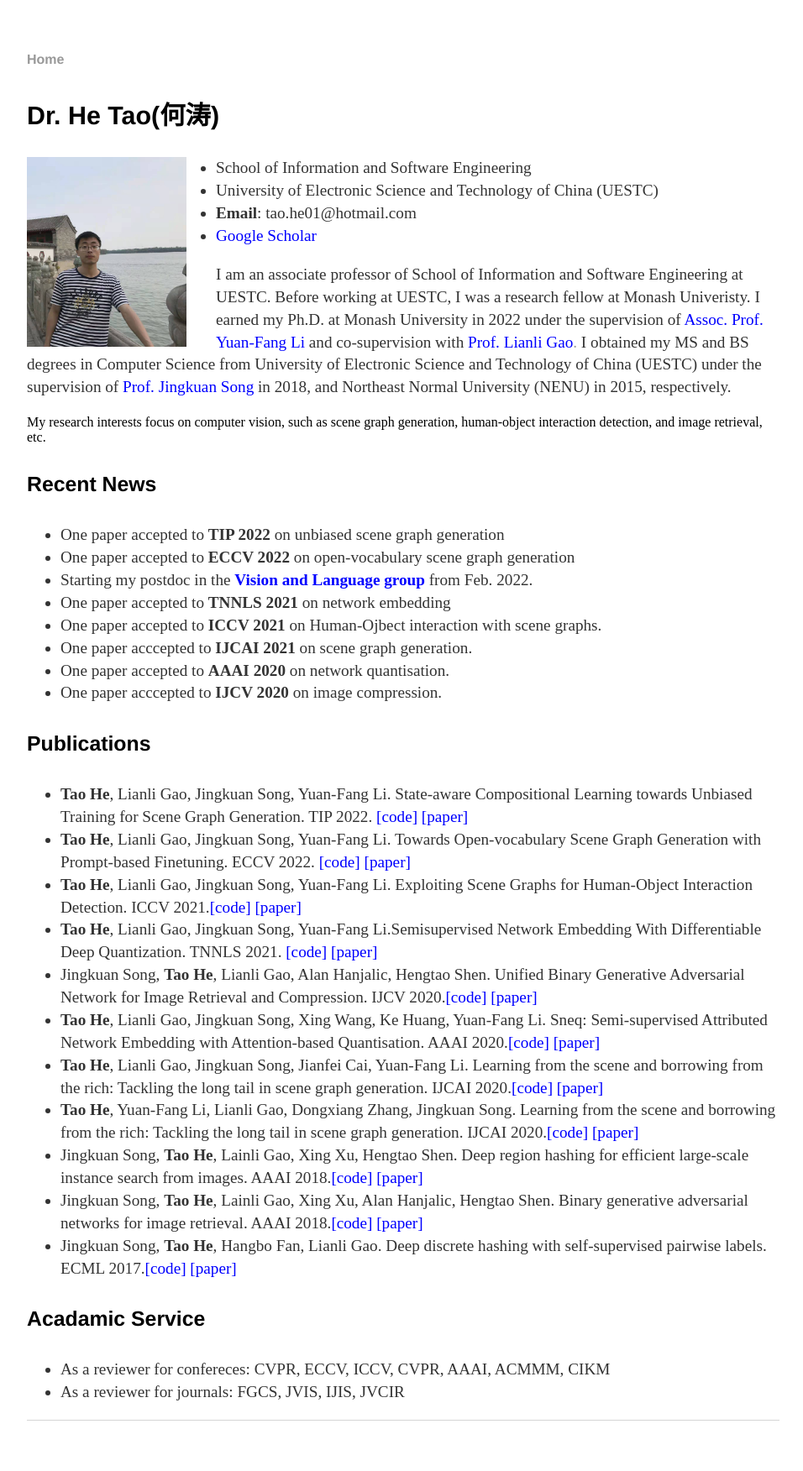
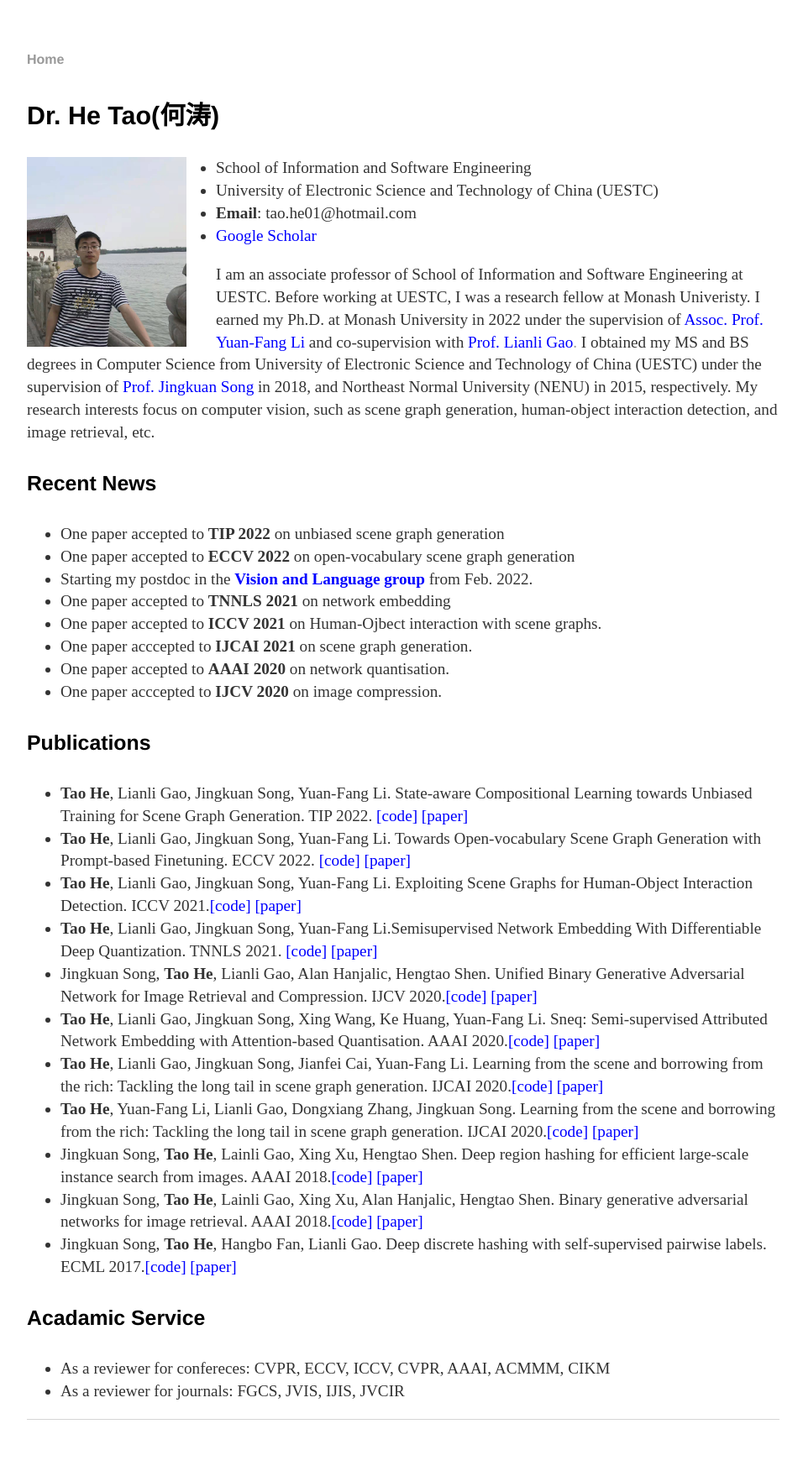
Before and after one commit to ht014/ht014.github.io, a Jekyll site: the page built from index.html, in a window 1280 px wide. Shown: the whole page at 84% size, without its empty margins (160-1116 px from the left). Built offline with Jekyll 4.4.1, drawn with Linux system fonts in a browser that asks for light colours.

Commit message:
Update index.html

```diff
--- a/index.html
+++ b/index.html
@@ -22,8 +22,7 @@
 	<p>I am an associate professor of School of Information and Software Engineering at UESTC. Before working at UESTC, I was a research fellow at Monash Univeristy. I earned my Ph.D. at Monash University in 2022 under the supervision of
 		<a = href="https://users.monash.edu.au/~yli/"><font color="#0000ff">Assoc. Prof. Yuan-Fang Li</font></a>
 		and co-supervision with <a href="https://lianligao.github.io/"><font color="#0000ff">Prof. Lianli Gao</font>.</a>
-	I obtained my MS and BS degrees in Computer Science from  University of Electronic Science and Technology of China (UESTC)  under the supervision of <a href="https://scholar.google.com.au/citations?user=F5Zy9V4AAAAJ&hl=en"><font color="#0000ff">Prof. Jingkuan Song</font></a> in 2018,  and Northeast Normal University (NENU) in 2015, respectively.  </p>
-	My research interests focus on computer vision, such as scene graph generation, human-object interaction detection, and image retrieval, etc.
+	I obtained my MS and BS degrees in Computer Science from  University of Electronic Science and Technology of China (UESTC)  under the supervision of <a href="https://scholar.google.com.au/citations?user=F5Zy9V4AAAAJ&hl=en"><font color="#0000ff">Prof. Jingkuan Song</font></a> in 2018,  and Northeast Normal University (NENU) in 2015, respectively. My research interests focus on computer vision, such as scene graph generation, human-object interaction detection, and image retrieval, etc.
 
 <h4> Recent News</h4>
 <ul>
```
